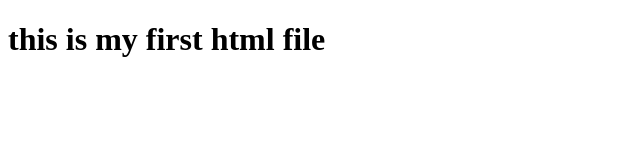
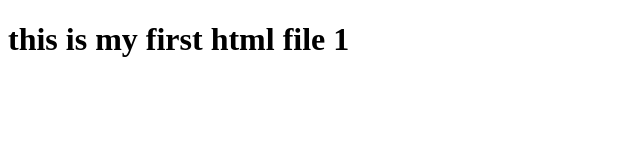
Before and after one commit to akshatn3001/gitDemo, a plain HTML site: page index.html in a window 1280 px wide. Shown: the full height of the page, 0-640 px from the left. Drawn offline with Linux system fonts and the light colour scheme.

Commit message:
updated index

```diff
--- a/index.html
+++ b/index.html
@@ -7,7 +7,7 @@
 </head>
 <body>
     <h1>
-        this is my first html file
+        this is my first html file 1
     </h1>
 </body>
 </html>
```
